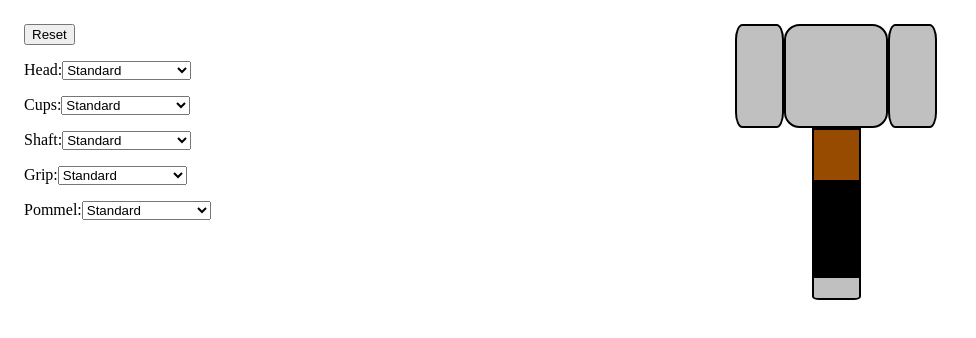
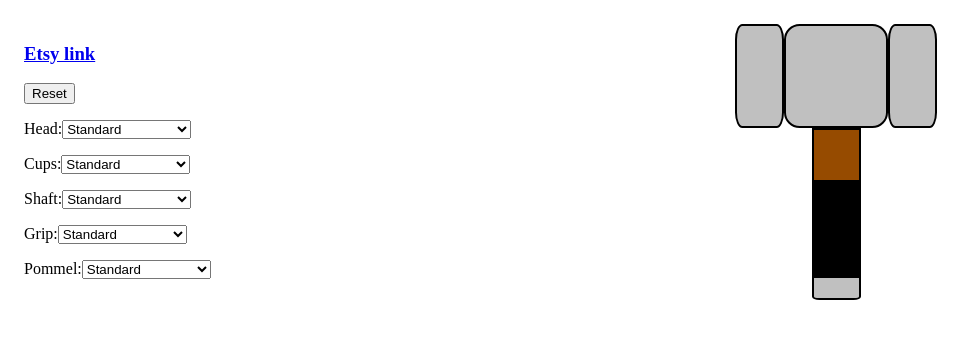
Before and after one commit to jameskarr/hammerTime, a React (Create React App) app: page / in a window 1280 px wide. Shown: the top 338 px of the page, without its empty margins (0-976 px from the left). Built offline with nearby package versions, Linux system fonts and the light colour scheme.

Commit message:
etsy link added

```diff
--- a/src/App.jsx
+++ b/src/App.jsx
@@ -68,6 +68,8 @@ const HammerTime = () => {
     <div className='container'>
 
       <form>
+
+        <h3><a href='https://www.etsy.com/listing/977244025/hammer-dice-tower-and-vault-dice-storage?variation0=1878384953'>Etsy link</a></h3>
 
         <button type="button" onClick={resetColors}>Reset</button>
 
```
